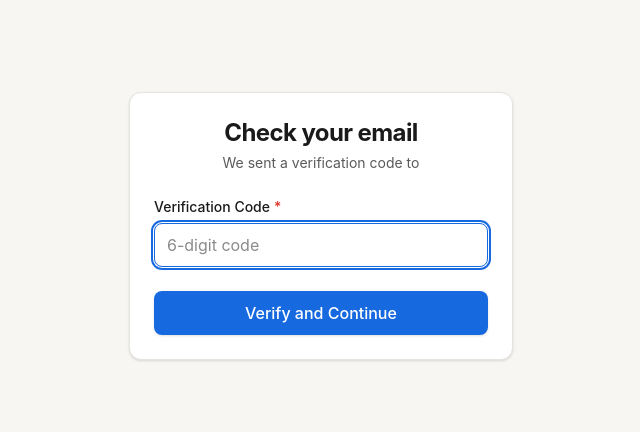
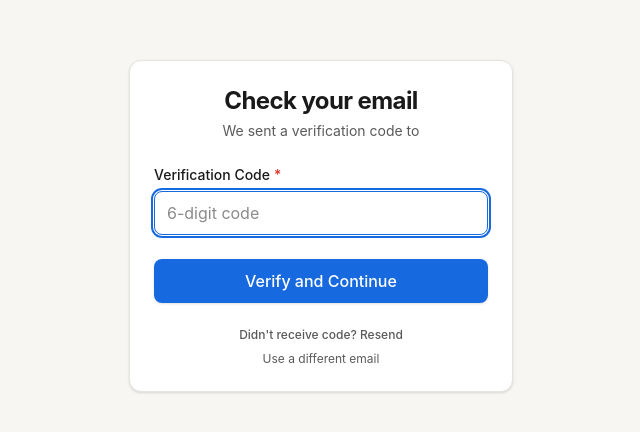
Before and after one commit to thecliniqai/cliniqai-app, a Next.js app: page /verify in a window 1280 px wide. Shown: the part 174-606 px from the top of the page, without its empty margins (319-959 px from the left). Built offline with nearby package versions, Linux system fonts and the light colour scheme; no server answers.

Commit message:
fix(auth): add /auth/callback route, emailRedirectTo, and resend support for OTP

```diff
--- a/app/(auth)/login/page.tsx
+++ b/app/(auth)/login/page.tsx
@@ -20,10 +20,16 @@ export default function LoginPage() {
 
     try {
       const supabase = createClient();
+      const redirectUrl =
+        typeof window !== "undefined"
+          ? `${window.location.origin}/auth/callback`
+          : undefined;
+
       const { error: otpError } = await supabase.auth.signInWithOtp({
         email,
         options: {
           shouldCreateUser: true,
+          emailRedirectTo: redirectUrl,
         },
       });
 
--- a/app/(auth)/verify/page.tsx
+++ b/app/(auth)/verify/page.tsx
@@ -16,6 +16,9 @@ function VerifyForm() {
   const [token, setToken] = useState("");
   const [loading, setLoading] = useState(false);
   const [error, setError] = useState<string | null>(null);
+
+  const [resending, setResending] = useState(false);
+  const [resendMessage, setResendMessage] = useState<string | null>(null);
 
   const handleVerify = async (e: React.FormEvent) => {
     e.preventDefault();
@@ -37,9 +40,42 @@ function VerifyForm() {
       }
 
       router.push("/");
+      router.refresh();
     } catch (err: unknown) {
       setError(err instanceof Error ? err.message : "Failed to verify code");
       setLoading(false);
+    }
+  };
+
+  const handleResend = async () => {
+    setResending(true);
+    setResendMessage(null);
+    setError(null);
+
+    try {
+      const supabase = createClient();
+      const redirectUrl =
+        typeof window !== "undefined"
+          ? `${window.location.origin}/auth/callback`
+          : undefined;
+
+      const { error: resendError } = await supabase.auth.signInWithOtp({
+        email,
+        options: {
+          shouldCreateUser: true,
+          emailRedirectTo: redirectUrl,
+        },
+      });
+
+      if (resendError) {
+        setError(resendError.message);
+      } else {
+        setResendMessage("A new verification code has been sent!");
+      }
+    } catch {
+      setError("Failed to resend code");
+    } finally {
+      setResending(false);
     }
   };
 
@@ -73,10 +109,34 @@ function VerifyForm() {
           />
         </Field>
 
+        {resendMessage && (
+          <p className="text-xs text-[var(--color-success)] text-center font-medium">
+            {resendMessage}
+          </p>
+        )}
+
         <Button type="submit" loading={loading} className="w-full mt-2">
           Verify and Continue
         </Button>
       </form>
+
+      <div className="mt-6 flex flex-col items-center gap-2 text-xs text-[var(--text-secondary)]">
+        <button
+          type="button"
+          onClick={handleResend}
+          disabled={resending}
+          className="text-[var(--color-brand)] font-medium hover:underline disabled:opacity-50 cursor-pointer"
+        >
+          {resending ? "Sending fresh code..." : "Didn't receive code? Resend"}
+        </button>
+        <button
+          type="button"
+          onClick={() => router.push("/login")}
+          className="hover:underline cursor-pointer"
+        >
+          Use a different email
+        </button>
+      </div>
     </div>
   );
 }
--- /dev/null
+++ b/app/auth/callback/route.ts
@@ -0,0 +1,33 @@
+import { NextResponse } from "next/server";
+import { createClient } from "@/lib/supabase/server";
+
+export async function GET(request: Request) {
+  const { searchParams, origin } = new URL(request.url);
+  const code = searchParams.get("code");
+  const token_hash = searchParams.get("token_hash");
+  const type = searchParams.get("type") as "email" | "magiclink" | null;
+  const next = searchParams.get("next") ?? "/";
+
+  const supabase = await createClient();
+
+  // Handle PKCE code exchange (standard Supabase SSR flow)
+  if (code) {
+    const { error } = await supabase.auth.exchangeCodeForSession(code);
+    if (!error) {
+      return NextResponse.redirect(`${origin}${next}`);
+    }
+  }
+
+  // Handle token_hash verification (direct email link flow)
+  if (token_hash && type) {
+    const { error } = await supabase.auth.verifyOtp({
+      type,
+      token_hash,
+    });
+    if (!error) {
+      return NextResponse.redirect(`${origin}${next}`);
+    }
+  }
+
+  return NextResponse.redirect(`${origin}/login?error=auth-verification-failed`);
+}
```
